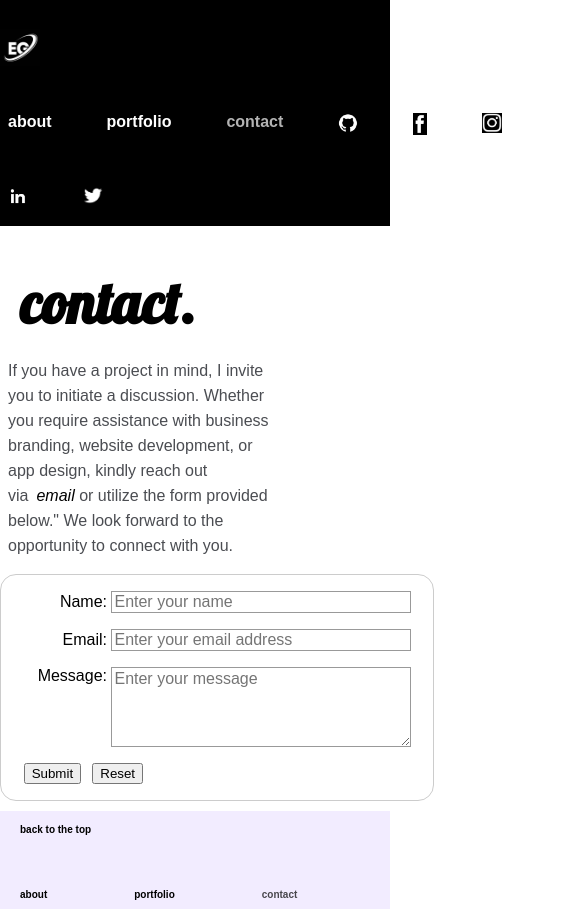
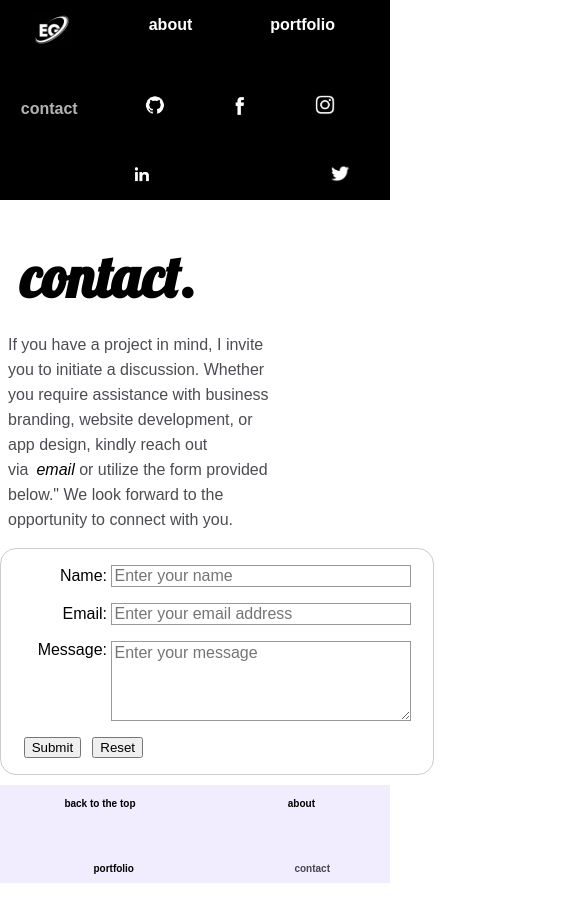
Before and after one commit to ErkanGazi20/my-portfolio, a website: page contact.html in a window 390 px wide. Shown: the top 909 px of the page, 585 px wide, since content can reach past the window. After the commit the page ends 883 px from the top, so only its background shows below. Drawn offline with Linux system fonts and the light colour scheme.

Commit message:
Made the Nav bar more responsive

```diff
--- a/contact.html
+++ b/contact.html
@@ -15,14 +15,14 @@
                 <li>
                     <a href="index.html"><img src="EG_logo.png" class="home-icon"></a>
                 </li>
-                <li>
+                <li class="links">
                     <a href="about.html">About</a>
                 </li>
-                <li>
+                <li class="links">
                     <a href="#">Portfolio</a>
                 </li>
-                <li>
-                    <a href="contact.html" class="current-page" title="Get in touch">Contact</a>
+                <li class="links current-page">
+                    <a href="contact.html" title="Get in touch">Contact</a>
                 </li>
 
                 <li>
--- a/style.css
+++ b/style.css
@@ -68,7 +68,11 @@ nav li {
     margin-top: 15px;
     font-family: Arial (sans-serif);
     font-size: medium;
+    display: flex;
+    flex-direction: row-reverse;
+    margin-left: auto;
 }
+
 .social-media {
     color: white;
     text-decoration: none;
@@ -88,7 +92,6 @@ nav li {
 
 .home-icon {
     float: left;
-    margin-right: 500px;
     width: 40px;
 }
 
@@ -100,6 +103,9 @@ nav li {
     width: 14px;
 }
 
+.links {
+    padding-top: 10px;
+}
 .wrapper {
     flex: 1;
 }
@@ -242,10 +248,9 @@ p{
     flex-grow: 1;
     font-size: 10px;
     margin-right: 20px;
-    margin-left: 20px;
     margin-bottom: 10px;
-    margin-right: 790px;
     width: 80px;
+    float: left;
 }
 
 .grey-background {
```
Also changed, not shown: about.html (+4 -4 lines), index.html (+4 -4 lines).
